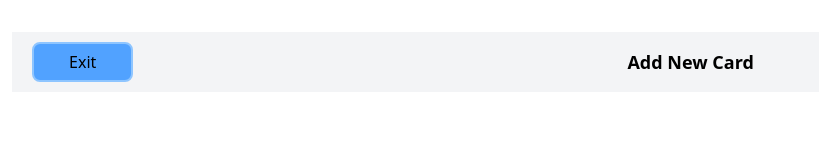
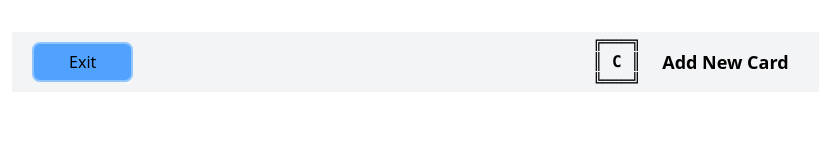
Before and after one commit to Nest0w0/ASCII-cards, a React (Vite) app in the folder frontend/: page /add_card in a window 1280 px wide. Shown: the top 160 px of the page, without its empty margins (20-839 px from the left). Built offline with nearby package versions, Linux system fonts and the light colour scheme; no server answers; sample sign-in values are in the browser's storage.

Commit message:
Added: Redirect to register page from login in frontend. Icon component. Not sure how or if i'll ever use this

```diff
--- /dev/null
+++ b/frontend/src/components/icon.tsx
@@ -0,0 +1,17 @@
+function Icon() {
+    return (
+        <div className="font-mono leading-5">
+            <p>
+                ╔═══╗
+            </p>
+            <p>
+                ║ <span className="font-bold">C</span> ║
+            </p>
+            <p>
+                ╚═══╝
+            </p>
+        </div>
+    );
+}
+
+export default Icon;
--- a/frontend/src/components/navbar.tsx
+++ b/frontend/src/components/navbar.tsx
@@ -1,24 +1,29 @@
 import { useNavigate } from "react-router-dom";
+import Icon from "./icon";
 
-interface NavBarProps{
+interface NavBarProps {
     title: string;
 }
 
-function NavBar({title}: NavBarProps){
+function NavBar({ title }: NavBarProps) {
     const navigate = useNavigate();
 
     return (
-            <nav id= 'navbar' className="flex flex-row bg-gray-100 w-full h-15 items-center content-center justify-between">
-                <button
+        <nav id='navbar' className="flex flex-row bg-gray-100 w-full h-15 items-center content-center">
+            <button
                 className="bg-blue-400 border-2 border-blue-300 w-1/12 h-10 rounded-lg mx-5 focus:bg-blue-400 focus:border-yellow-400"
-                onClick={()=>navigate(-1)}
-                >
-                    Exit
-                </button>
+                onClick={() => navigate(-1)}
+            >
+                Exit
+            </button>
 
-                <a className="flex flex-1 font-bold text-lg justify-center">
+            <div className="flex w-55 mx-auto px-3 justify-between">
+                <Icon/>
+                <a className="font-bold text-lg my-auto">
                     {title}
                 </a>
+            </div>
+
         </nav>
     );
 }
--- a/frontend/src/pages/login.tsx
+++ b/frontend/src/pages/login.tsx
@@ -65,6 +65,15 @@ function Login() {
                     </form>
                 </div>
             </div>
+
+            <p className='mt-3 mx-auto'>
+                Not have an account yet?
+                <a
+                className='ml-3 p-1.5 text-lg text-blue-400 hover:text-blue-600 hover:font-bold hover:border-2 hover:border-yellow-300 rounded-lg'
+                onClick={() => navigate('/register')}>
+                    Register
+                </a>
+            </p>
         </section>
     );
 }
```
